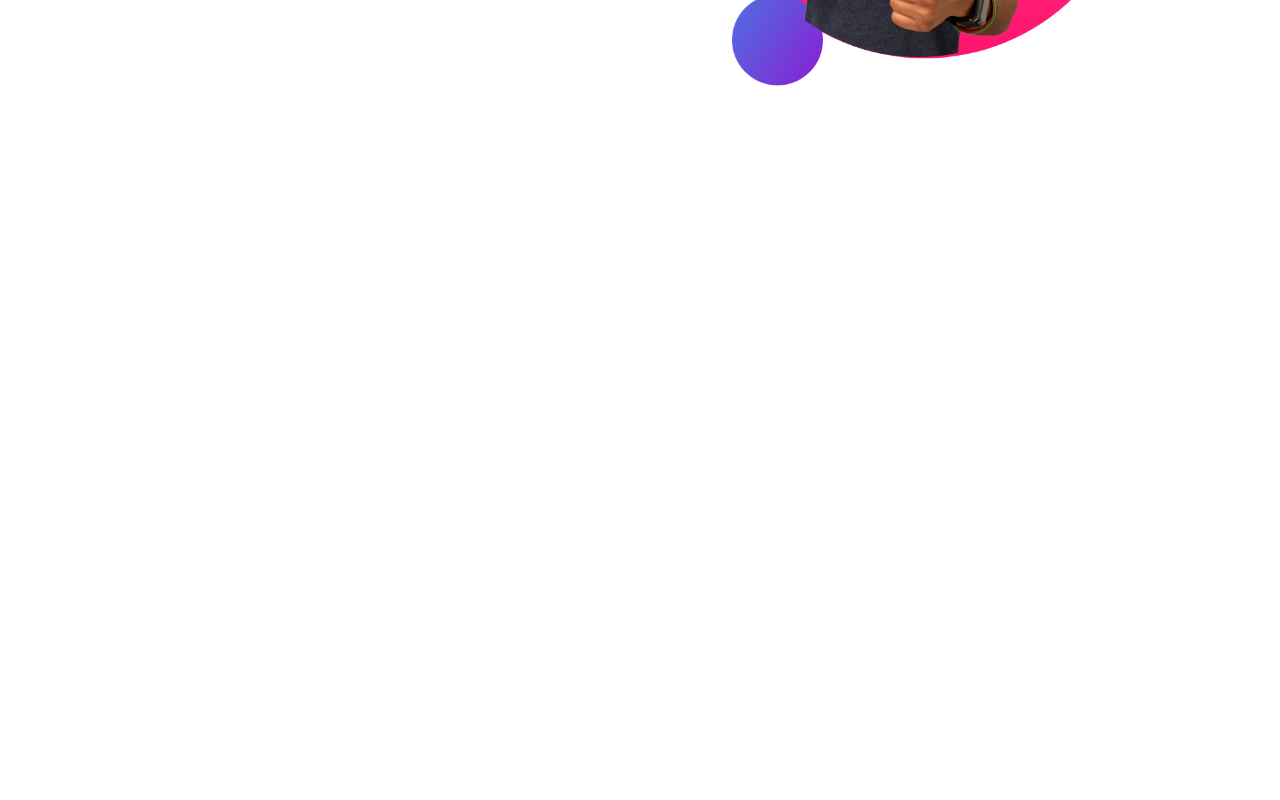
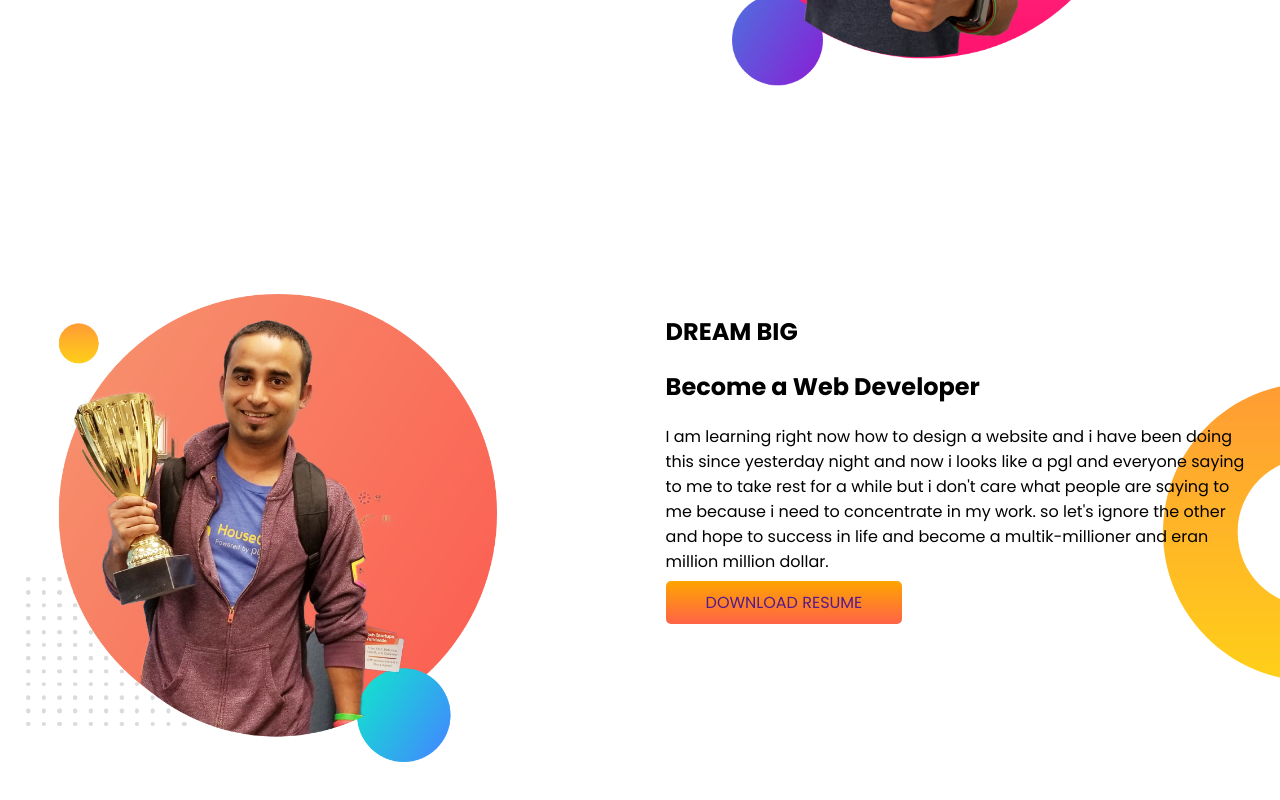
Before and after one commit to Meherab101/developer-portfolio, a plain HTML site: page index.html in a window 1280 px wide. Shown: the part 392-1192 px from the top of the page. Before the commit the page ends 800 px from the top, so only its background shows below. Drawn offline with Linux system fonts and the light colour scheme.

Commit message:
another section added

```diff
--- a/index.html
+++ b/index.html
@@ -30,6 +30,20 @@
             <img src="images/jhankar2.png" alt="">
         </div>
     </section>
+    <section class="Dream-Big">
+        <div class="half-width">
+            <img src="images/jhankar.png" alt="">
+        </div>
+        <div class="half-width">
+            <h1>DREAM BIG</h1>
+            <h2>Become a Web Developer</h2>
+            <p>I am learning right now how to design a website and i have been doing this since yesterday night and now
+                i looks like a pgl and everyone saying to me to take rest for a while but i don't care what people are
+                saying to me because i need to concentrate in my work. so let's ignore the other and hope to success in
+                life and become a multik-millioner and eran million million dollar.</p>
+            <a class="link-button" target="_blank" href="">DOWNLOAD RESUME</a>
+        </div>
+    </section>
 </body>
 
 </html>
--- a/style.css
+++ b/style.css
@@ -9,6 +9,7 @@ span {
 
 section {
     display: flex;
+    margin-bottom: 150px;
 }
 
 .half-width {
@@ -31,3 +32,9 @@ section {
     background-image: url(images/top-banner.png);
     background-repeat: no-repeat;
 }
+
+.Dream-Big {
+    background-image: url(images/dream-bg.png);
+    background-repeat: no-repeat;
+    background-position: right;
+}
```
